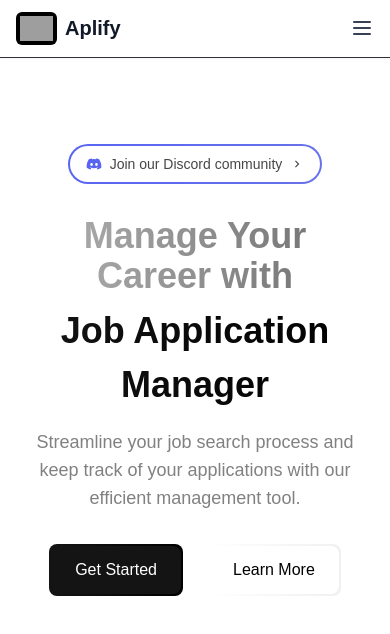
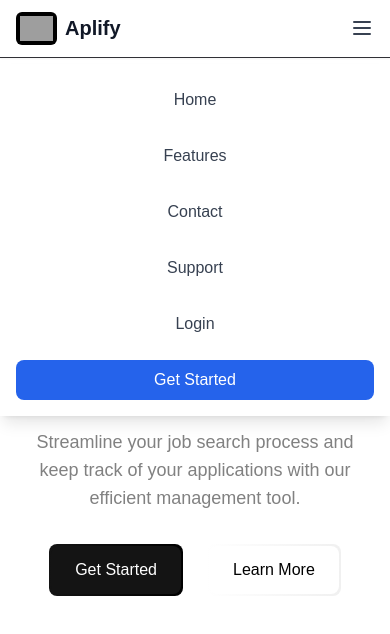
Before and after one commit to DanteTerry/aplify-new, a Next.js app: page / in a window 390 px wide. Both pictures are taken after a click on the button 362 px from the left and 28 px from the top of the page. Shown: the top 634 px of the page. Built offline with nearby package versions, Linux system fonts and the light colour scheme; grey boxes are pictures that could not be loaded; a web font is replaced by a local one.

Commit message:
fix: Add new ui for navbar

```diff
--- a/app/(marketing)/_components/Navbar.tsx
+++ b/app/(marketing)/_components/Navbar.tsx
@@ -1,8 +1,11 @@
 import { navLinks } from "@/constants";
 import Image from "next/image";
 import Link from "next/link";
+import { useState } from "react";
 
 function Navbar() {
+  const [isMobileMenuOpen, setIsMobileMenuOpen] = useState(false);
+
   return (
     <nav className="fixed left-0 right-0 top-0 z-50 flex w-full items-center justify-between border-b bg-white px-4 py-3 shadow-sm dark:border-gray-800 dark:bg-[#0A0A0A] sm:px-6 lg:px-8">
       {/* Logo */}
@@ -52,7 +55,10 @@ function Navbar() {
 
       {/* Mobile Menu (Hamburger) */}
       <div className="flex items-center md:hidden">
-        <button className="text-gray-700 focus:outline-none dark:text-gray-300">
+        <button
+          onClick={() => setIsMobileMenuOpen(!isMobileMenuOpen)}
+          className="text-gray-700 focus:outline-none dark:text-gray-300"
+        >
           <svg
             className="h-6 w-6"
             fill="none"
@@ -69,6 +75,38 @@ function Navbar() {
           </svg>
         </button>
       </div>
+
+      {/* Mobile Menu */}
+      {isMobileMenuOpen && (
+        <div className="absolute left-0 right-0 top-16 bg-white shadow-lg dark:bg-[#0A0A0A] md:hidden">
+          <div className="flex flex-col items-center gap-4 p-4">
+            {navLinks.map((link, index) => (
+              <Link
+                key={index}
+                href={`/${link.href}`}
+                className="w-full rounded-lg px-4 py-2 text-center text-gray-700 transition-all duration-300 hover:bg-gray-200 hover:text-gray-900 dark:text-gray-300 dark:hover:bg-gray-700 dark:hover:text-white"
+                onClick={() => setIsMobileMenuOpen(false)}
+              >
+                {link.title}
+              </Link>
+            ))}
+            <Link
+              href="/login"
+              className="w-full rounded-lg px-4 py-2 text-center text-gray-700 transition-all duration-300 hover:bg-gray-200 hover:text-gray-900 dark:text-gray-300 dark:hover:bg-gray-700 dark:hover:text-white"
+              onClick={() => setIsMobileMenuOpen(false)}
+            >
+              Login
+            </Link>
+            <Link
+              href="/register"
+              className="w-full rounded-lg bg-blue-600 px-4 py-2 text-center text-white transition-all duration-300 hover:bg-blue-700 hover:shadow-md dark:bg-blue-500 dark:hover:bg-blue-600"
+              onClick={() => setIsMobileMenuOpen(false)}
+            >
+              Get Started
+            </Link>
+          </div>
+        </div>
+      )}
     </nav>
   );
 }
```
